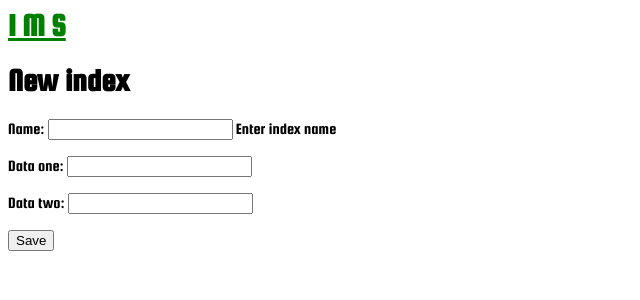
After one commit to kydkang/ims_project, a Django app: page /dept/1/index/new in a window 1280 px wide. The commit adds this page. Shown: the top 300 px of the page, without its empty margins (0-640 px from the left). Run offline with Django 3.2, Linux system fonts and the light colour scheme.

Commit message:
20190918-003

```diff
--- /dev/null
+++ b/ims_project/ims/form.py
@@ -0,0 +1,7 @@
+from django.forms import ModelForm
+from .models import Index
+
+class IndexCreateForm(ModelForm):
+    class Meta:
+        model=Index
+        fields = ('name', 'data_one', 'data_two')
--- a/ims_project/ims/models.py
+++ b/ims_project/ims/models.py
@@ -25,5 +25,5 @@
         return self.name
 
     def get_absolute_url(self):
-        return reverse('index_detail', args=[str(self.department.id), str(self.id)])
-         # or  kwargs={'year': self.pub_date.year, 'slug': self.slug})
+        # or  return reverse('index_detail', args=[str(self.department.id), str(self.id)])
+        return reverse('index_detail', kwargs={'did': str(self.department.id), 'pk': str(self.id)})
--- a/ims_project/ims/templates/ims/index_detail.html
+++ b/ims_project/ims/templates/ims/index_detail.html
@@ -5,4 +5,10 @@
 
 <h2> {{ object.name }} </h2>
 
+<p> <a href="{% url 'index_update' object.department.id  object.id %}"> Update Index </a> </p>
+
+<p> <a href="{% url 'index_delete' object.department.id object.id %}"> Delete Index </a> </p>
+
+
+
 {% endblock content %}
--- a/ims_project/ims/templates/ims/index_list.html
+++ b/ims_project/ims/templates/ims/index_list.html
@@ -1,5 +1,6 @@
 <h1>Index List - </h1>
 
+<!-- to add new index or report -->
 <div class="nav-right">
     <a href="{% url 'index_new' did=did %}">+ Add New Index</a>
 </div>
@@ -10,4 +11,4 @@
         <!-- <li>{{ index }} </li> -->
         <li><a href="{% url 'index_detail' did=index.department.id  pk=index.id %}">{{ index }}</a></li>
     {% endfor %}
-    </ul>
+</ul>
--- /dev/null
+++ b/ims_project/ims/templates/ims/index_new.html
@@ -0,0 +1,12 @@
+{% extends 'base.html' %}
+
+{% block content %}
+
+<h1>New index</h1>
+<form action="" method="post">
+    {% csrf_token %}
+    {{ form.as_p }}
+    <input type="submit" value="Save" />
+</form>
+
+{% endblock %}
--- a/ims_project/ims/urls.py
+++ b/ims_project/ims/urls.py
@@ -5,5 +5,8 @@
     path('', views.HomePageView.as_view(), name='home'),
     path('dept/<int:did>/', views.IndexListView.as_view(), name='index_list'),
     path('dept/<int:did>/index/<int:pk>', views.IndexDetailView.as_view(), name='index_detail'),
-    path('dept/<int:did>/new', views.IndexDetailView.as_view(), name='index_new'),
+    path('dept/<int:did>/index/new', views.IndexCreateView.as_view(), name='index_new'),
+    path('dept/<int:did>/index/<int:pk>/update', views.IndexUpdateView.as_view(), name='index_update'),
+    path('dept/<int:did>/index/<int:pk>/delete', views.IndexDeleteView.as_view(), name='index_delete'),
+
 ]
--- a/ims_project/ims/views.py
+++ b/ims_project/ims/views.py
@@ -1,4 +1,6 @@
 from django.views.generic import ListView
+from django.views.generic.edit import CreateView, UpdateView, DeleteView
+from django.urls import reverse_lazy
 from .models import Department, Index
 
 class HomePageView(ListView):
@@ -21,9 +23,36 @@
     model = Index
     template_name = 'ims/index_detail.html'
 
-    # somehow, the following function is need to pass the object to template....
+    # somehow, the following function is needed to pass the object to template....
     # you should use 'pk' in the url parameter to select the object for detailview
     def get_context_data(self, **kwargs):
         context = super(IndexDetailView, self).get_context_data(**kwargs)
         context['object'] = Index.objects.get(id=self.kwargs['pk'])
         return context
+
+from .form import IndexCreateForm
+from django.shortcuts import get_object_or_404
+class IndexCreateView(CreateView):
+    # model = Index   # this line is moved to IndexCreateForm
+    form_class = IndexCreateForm
+    template_name = 'ims/index_new.html'
+    # fields = ['name', 'data_one', 'data_two']  # this line is moved to IndexCreateForm
+
+    def form_valid(self, form):
+        dept = get_object_or_404(Department, id=self.kwargs['did'])   # get the dept object
+        form.instance.department = dept
+        return super().form_valid(form)
+
+
+class IndexUpdateView(UpdateView):
+    model = Index
+    fields = ['data_one', 'data_two']
+    template_name = 'ims/index_update.html'
+
+class IndexDeleteView(DeleteView):
+    model = Index
+    template_name = 'ims/index_delete.html'
+
+    def get_success_url(self):
+        return reverse_lazy('index_list', args=[self.object.department.id]  )
+        # Or, return reverse_lazy('index_list', kwargs={'did': self.object.department.id}  )
```
Also changed, not shown: ims_project/ims/templates/ims/index_delete.html (added, +12 -0 lines), ims_project/ims/templates/ims/index_update.html (added, +12 -0 lines).
